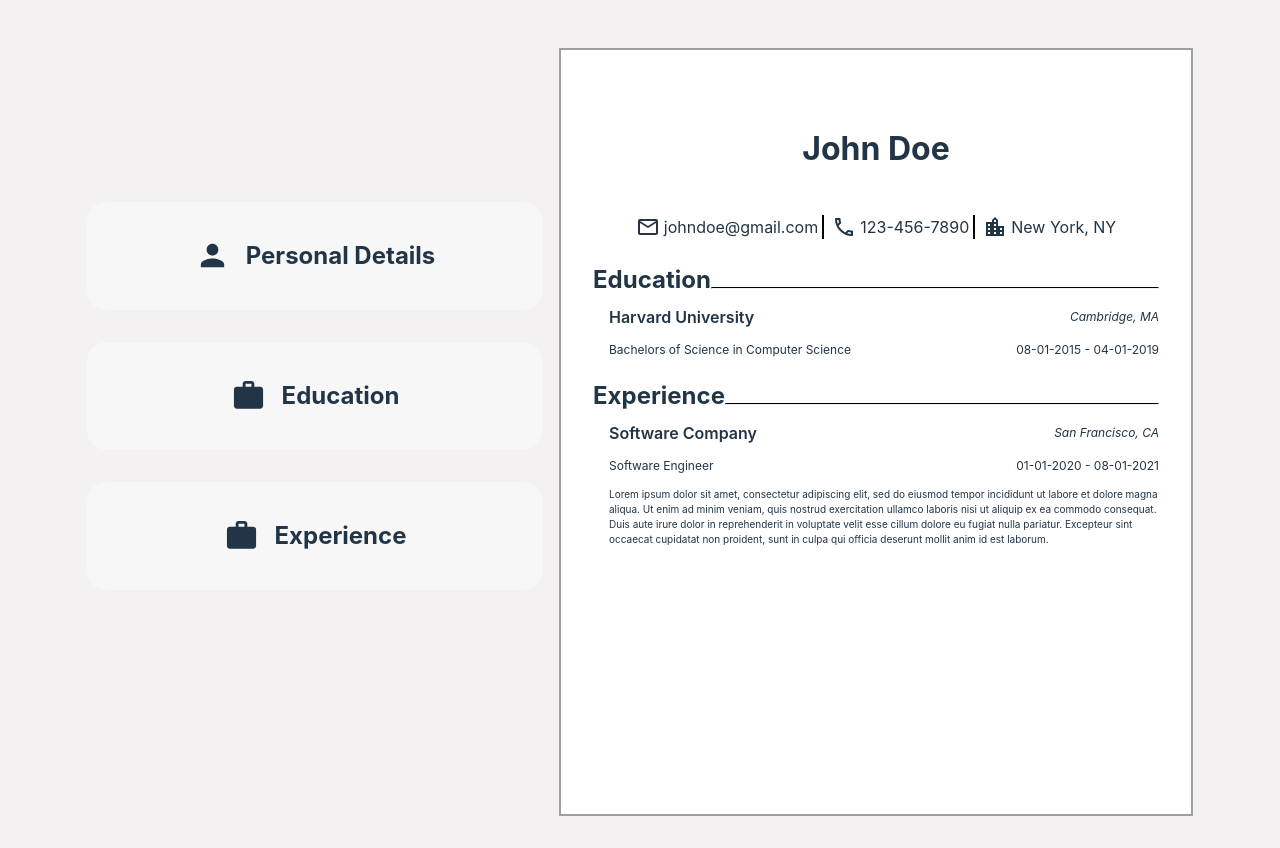
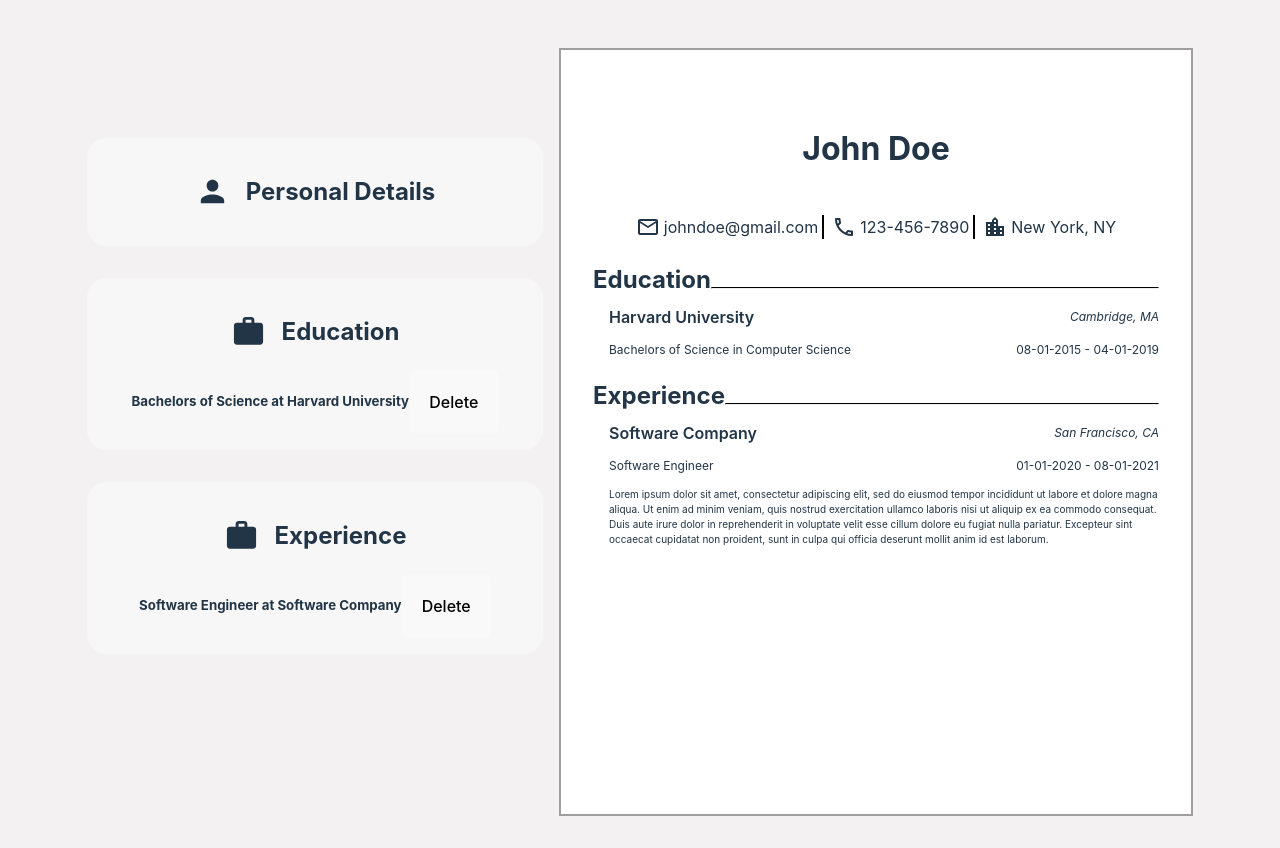
Before and after one commit to KrystianRusin/cv-creator, a React (Vite) app: page / in a window 1280 px wide. Built offline with nearby package versions, Linux system fonts and the light colour scheme.

Commit message:
Added experiences and educations are now reflected in resume

```diff
--- a/src/App.jsx
+++ b/src/App.jsx
@@ -1,4 +1,4 @@
-import { useState } from "react";
+import { useState, useEffect } from "react";
 import Sidebar from "./containers/Sidebar";
 import Resume from "./containers/Resume";
 import "./App.css";
@@ -31,6 +31,26 @@
     },
   });
 
+  const [experiences, setExperiences] = useState([]);
+  const [educations, setEducations] = useState([]);
+
+  useEffect(() => {
+    setExperiences([userData.experience]);
+    setEducations([userData.education]);
+  }, []);
+
+  const deleteExperience = (index) => {
+    setExperiences((prevExperiences) =>
+      prevExperiences.filter((_, i) => i !== index)
+    );
+  };
+
+  const deleteEducation = (index) => {
+    setEducations((prevEducations) =>
+      prevEducations.filter((_, i) => i !== index)
+    );
+  };
+
   const handleUserInput = (e) => {
     const { name, value } = e.target;
     setUserData((prevState) => ({
@@ -52,8 +72,21 @@
 
   return (
     <div className="content">
-      <Sidebar onUserInput={handleUserInput} userData={userData} />
-      <Resume userData={userData} />
+      <Sidebar
+        onUserInput={handleUserInput}
+        userData={userData}
+        experiences={experiences}
+        setExperiences={setExperiences}
+        deleteExperience={deleteExperience}
+        educations={educations}
+        setEducations={setEducations}
+        deleteEducation={deleteEducation}
+      />
+      <Resume
+        userData={userData}
+        experiences={experiences}
+        educations={educations}
+      />
     </div>
   );
 }
--- a/src/components/formComponents/EducationInput.jsx
+++ b/src/components/formComponents/EducationInput.jsx
@@ -4,17 +4,24 @@
 import EducationCard from "./EducationCard";
 import "./EducationInput.css";
 
-const EducationInput = ({ onUserInput, userData }) => {
+const EducationInput = ({
+  onUserInput,
+  userData,
+  educations,
+  setEducations,
+  deleteEducation,
+}) => {
   const [isFormVisible, setIsFormVisible] = useState(false);
   const [isButtonVisible, setIsButtonVisible] = useState(false);
-  const [educations, setEducations] = useState([]);
   const formElement = useRef(null);
   const buttonElement = useRef(null);
 
   const toggleFormVisibility = () => {
     if (isFormVisible && formElement.current) {
       formElement.current.style.maxHeight = "0";
-      setTimeout(() => setIsFormVisible(false), 500); // Delay setting isFormVisible to false
+      setTimeout(() => {
+        setIsFormVisible(false);
+      }, 500); // Delay setting isFormVisible to false
     } else {
       setIsFormVisible(true);
     }
@@ -23,7 +30,10 @@
   const toggleButtonVisibility = () => {
     if (isButtonVisible && buttonElement.current) {
       buttonElement.current.style.maxHeight = "0";
-      setTimeout(() => setIsButtonVisible(false), 500); // Delay setting isFormVisible to false
+      setTimeout(() => {
+        setIsButtonVisible(false);
+      }, 500); // Delay setting isFormVisible to false
+      toggleFormVisibility();
     } else {
       setIsButtonVisible(true);
     }
@@ -57,12 +67,6 @@
     const data = Object.fromEntries(formData);
 
     setEducations((prevEducations) => [...prevEducations, data]);
-  };
-
-  const deleteEducation = (index) => {
-    setEducations((prevEducations) =>
-      prevEducations.filter((_, i) => i !== index)
-    );
   };
 
   return (
--- a/src/components/formComponents/ExperienceInput.jsx
+++ b/src/components/formComponents/ExperienceInput.jsx
@@ -4,10 +4,15 @@
 import ExperienceCard from "./ExperienceCard";
 import "./ExperienceInput.css";
 
-const ExperienceInput = ({ onUserInput, userData }) => {
+const ExperienceInput = ({
+  onUserInput,
+  userData,
+  experiences,
+  setExperiences,
+  deleteExperience,
+}) => {
   const [isFormVisible, setIsFormVisible] = useState(false);
   const [isButtonVisible, setIsButtonVisible] = useState(false);
-  const [experiences, setExperiences] = useState([]);
   const formElement = useRef(null);
   const buttonElement = useRef(null);
 
@@ -23,7 +28,8 @@
   const toggleButtonVisibility = () => {
     if (isButtonVisible && buttonElement.current) {
       buttonElement.current.style.maxHeight = "0";
-      setTimeout(() => setIsButtonVisible(false), 500); // Delay setting isFormVisible to false
+      setTimeout(() => setIsButtonVisible(false), 500);
+      toggleFormVisibility(); // Delay setting isFormVisible to false
     } else {
       setIsButtonVisible(true);
     }
@@ -57,12 +63,6 @@
     const data = Object.fromEntries(formData);
 
     setExperiences((prevExperiences) => [...prevExperiences, data]);
-  };
-
-  const deleteExperience = (index) => {
-    setExperiences((prevExperiences) =>
-      prevExperiences.filter((_, i) => i !== index)
-    );
   };
 
   return (
--- a/src/components/resumeComponents/Education.jsx
+++ b/src/components/resumeComponents/Education.jsx
@@ -1,19 +1,19 @@
 import React from "react";
 import "./Education.css";
 
-const Education = ({ userData }) => {
+const Education = ({ data }) => {
   return (
     <div className="educationCard">
       <div className="educationNameCity">
-        <h3>{userData.education.schoolName}</h3>
-        <i>{userData.education.cityName}</i>
+        <h3>{data.schoolName}</h3>
+        <i>{data.cityName}</i>
       </div>
       <div className="educationMajorDate">
         <p>
-          {userData.education.degree} in {userData.education.major}
+          {data.degree} in {data.major}
         </p>
         <p>
-          {userData.education.startDate} - {userData.education.endDate}
+          {data.startDate} - {data.endDate}
         </p>
       </div>
     </div>
--- a/src/components/resumeComponents/Experience.jsx
+++ b/src/components/resumeComponents/Experience.jsx
@@ -1,21 +1,21 @@
 import React from "react";
 import "./Experience.css";
 
-const Experience = ({ userData }) => {
+const Experience = ({ data }) => {
   return (
     <div>
       <div className="experienceNameCity">
-        <h3>{userData.experience.companyName}</h3>
-        <i>{userData.experience.city}</i>
+        <h3>{data.companyName}</h3>
+        <i>{data.city}</i>
       </div>
       <div className="experiencePositionDate">
-        <p>{userData.experience.jobTitle}</p>
+        <p>{data.jobTitle}</p>
         <p>
-          {userData.experience.startDate} - {userData.experience.endDate}
+          {data.startDate} - {data.endDate}
         </p>
       </div>
       <div className="experienceDescription">
-        <p>{userData.experience.description}</p>
+        <p>{data.description}</p>
       </div>
     </div>
   );
--- a/src/containers/Resume.jsx
+++ b/src/containers/Resume.jsx
@@ -4,7 +4,7 @@
 import Experience from "../components/resumeComponents/Experience";
 import "./Resume.css";
 
-const Resume = ({ userData }) => {
+const Resume = ({ userData, experiences, educations }) => {
   return (
     <div className="resumeContainer">
       <Personal userData={userData} />
@@ -12,12 +12,16 @@
         <h2>Education</h2>
         <hr />
       </div>
-      <Education userData={userData} />
+      {educations.map((education, index) => (
+        <Education key={index} data={education} />
+      ))}
       <div className="headerContainer">
         <h2>Experience</h2>
         <hr />
       </div>
-      <Experience userData={userData} />
+      {experiences.map((experience, index) => (
+        <Experience key={index} data={experience} />
+      ))}
     </div>
   );
 };
--- a/src/containers/Sidebar.jsx
+++ b/src/containers/Sidebar.jsx
@@ -4,7 +4,16 @@
 import ExperienceInput from "../components/formComponents/ExperienceInput";
 import "./Sidebar.css";
 
-const Sidebar = ({ onUserInput, userData }) => {
+const Sidebar = ({
+  onUserInput,
+  userData,
+  experiences,
+  setExperiences,
+  deleteExperience,
+  educations,
+  setEducations,
+  deleteEducation,
+}) => {
   const handleSubmit = (e) => {
     e.preventDefault();
     onUserInput(e);
@@ -18,12 +27,24 @@
       </div>
       <div className="form__container">
         <div className="form__title">
-          <EducationInput onUserInput={handleSubmit} userData={userData} />
+          <EducationInput
+            onUserInput={handleSubmit}
+            userData={userData}
+            educations={educations}
+            setEducations={setEducations}
+            deleteEducation={deleteEducation}
+          />
         </div>
       </div>
       <div className="form__container">
         <div className="form__title">
-          <ExperienceInput onUserInput={handleSubmit} userData={userData} />
+          <ExperienceInput
+            onUserInput={handleSubmit}
+            userData={userData}
+            experiences={experiences}
+            setExperiences={setExperiences}
+            deleteExperience={deleteExperience}
+          />
         </div>
       </div>
     </div>
```
